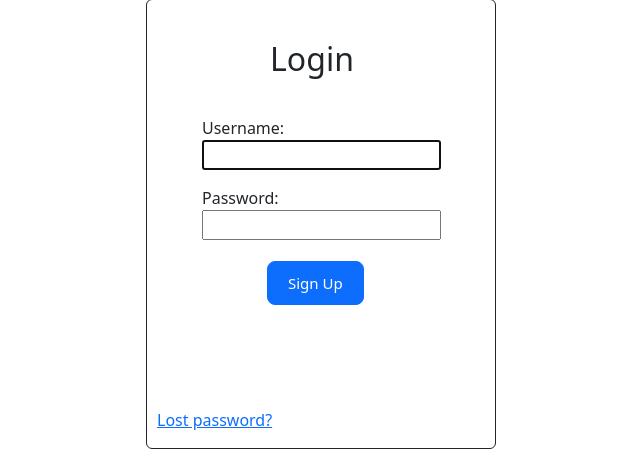
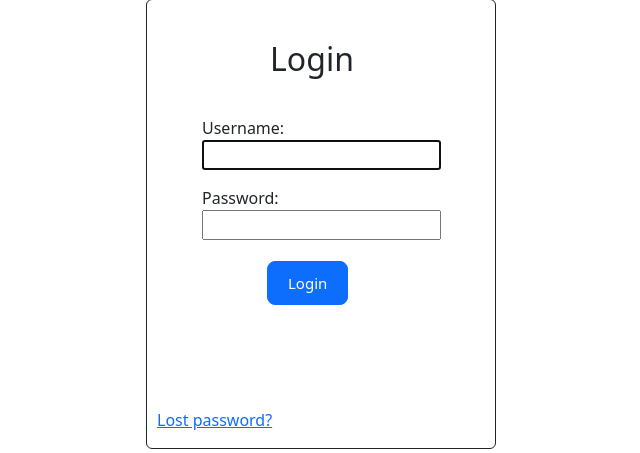
Before and after one commit to ed0bus/theboltroad, a Django app: page /accounts/login/ in a window 1280 px wide. Shown: the part 138-591 px from the top of the page, without its empty margins (319-959 px from the left). Run offline with Django 4.2, Linux system fonts and the light colour scheme; parts of the project's set-up code (start-up, migrations or seed data) failed here and were passed over.

Commit message:
fix login button name

```diff
--- a/auctionmarket/templates/registration/login.html
+++ b/auctionmarket/templates/registration/login.html
@@ -132,7 +132,7 @@
 
                 {% endfor %}
                 <div class="mb-3">
-                    <button type="submit" class="btn btn-primary btn-lg" value="login">Sign Up</button>
+                    <button type="submit" class="btn btn-primary btn-lg" value="login">Login</button>
                     <input type="hidden" name="next" value="{{ next }}">
                 </div>
         </div>
```
